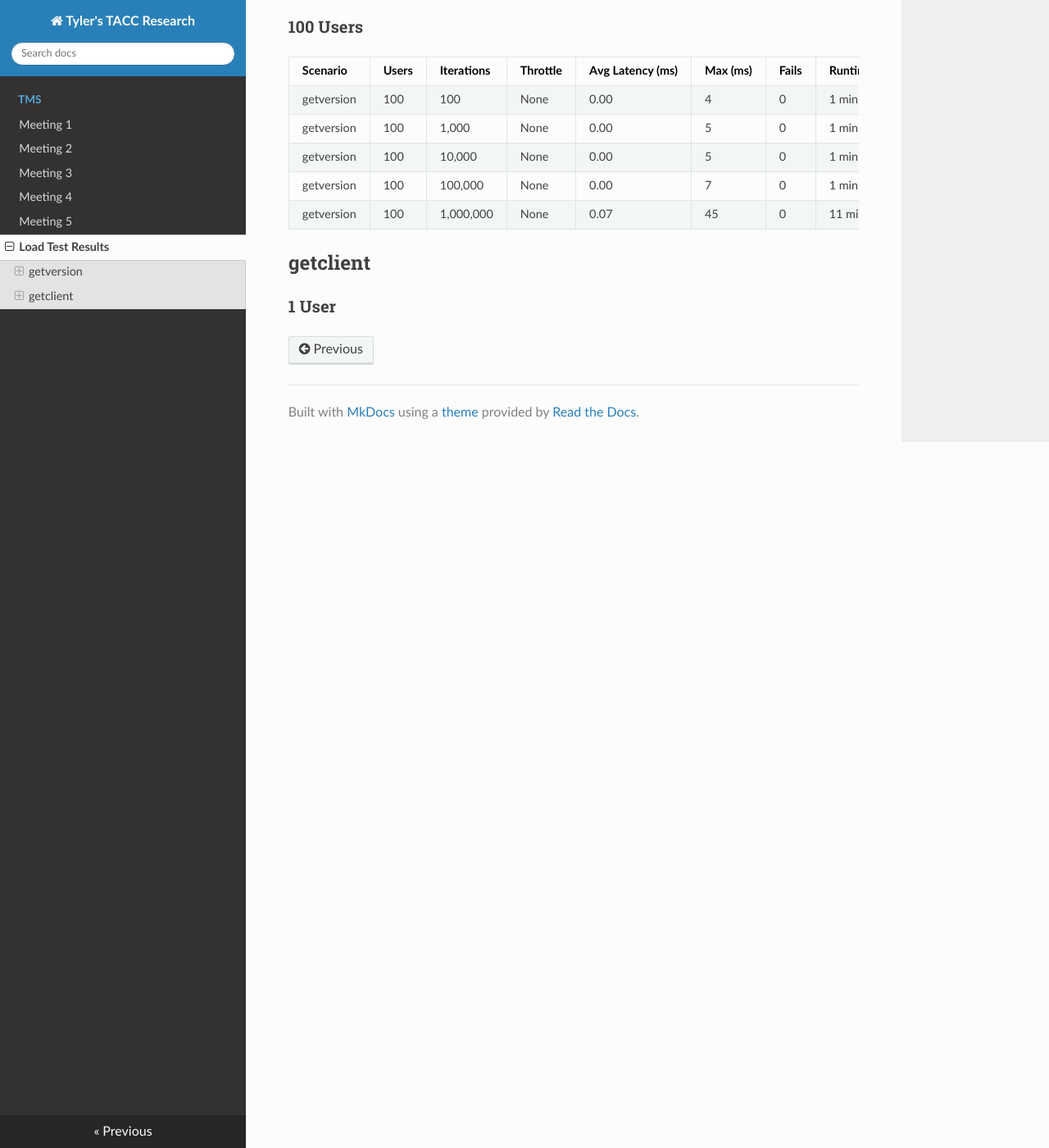
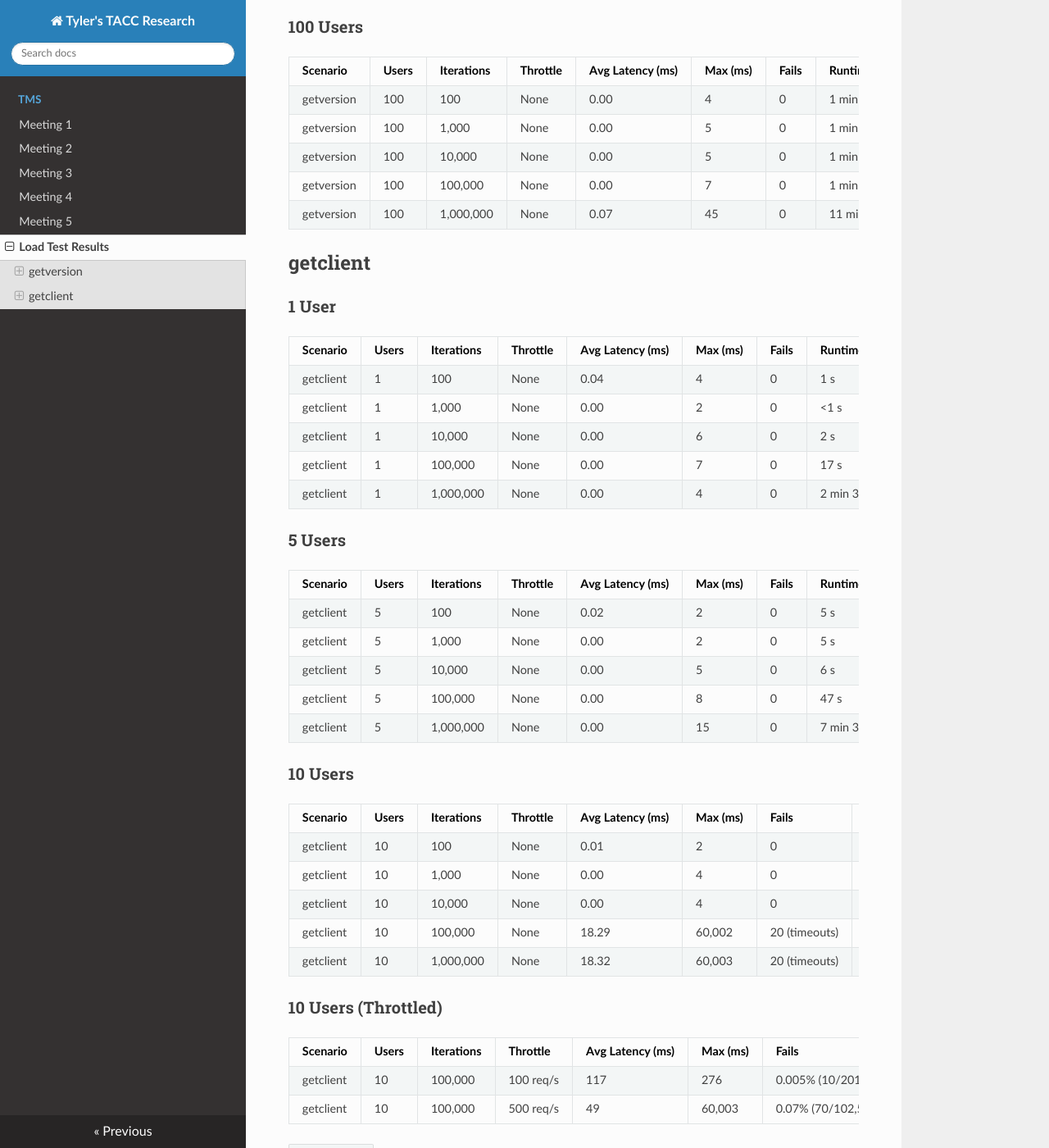
Before and after one commit to tyler0852/tylers-tacc-research, an MkDocs documentation site: the page built from docs/tms/loadtest_runs.md, in a window 1280 px wide and 1400 px high, scrolled down 1337 px. Shown: the whole window at 82% size. Built offline with MkDocs 1.6.1, drawn with Linux system fonts in a browser that asks for light colours; nearby versions of some CDN libraries.

Commit message:
Document load test results for getclient scenarios
Added detailed load test results for various user scenarios including average latency, maximum response times, and runtime for different iterations.

```diff
--- a/docs/tms/loadtest_runs.md
+++ b/docs/tms/loadtest_runs.md
@@ -55,3 +55,41 @@
 ## getclient
 
 ### 1 User
+
+| Scenario | Users | Iterations | Throttle | Avg Latency (ms) | Max (ms) | Fails | Runtime | Notes |
+|:-----------|:------|:-----------|:----------|:----------------|:-----------|:--------|:----------|:-------|
+| getclient | 1 | 100 | None | 0.04 | 4 | 0 | 1 s | na |
+| getclient | 1 | 1,000 | None | 0.00 | 2 | 0 | <1 s | na |
+| getclient | 1 | 10,000 | None | 0.00 | 6 | 0 | 2 s | na |
+| getclient | 1 | 100,000 | None | 0.00 | 7 | 0 | 17 s | na |
+| getclient | 1 | 1,000,000 | None | 0.00 | 4 | 0 | 2 min 37 s | na |
+
+
+### 5 Users
+
+| Scenario | Users | Iterations | Throttle | Avg Latency (ms) | Max (ms) | Fails | Runtime | Notes |
+|:-----------|:------|:-----------|:----------|:----------------|:-----------|:--------|:----------|:-------|
+| getclient | 5 | 100 | None | 0.02 | 2 | 0 | 5 s | na |
+| getclient | 5 | 1,000 | None | 0.00 | 2 | 0 | 5 s | na |
+| getclient | 5 | 10,000 | None | 0.00 | 5 | 0 | 6 s | na |
+| getclient | 5 | 100,000 | None | 0.00 | 8 | 0 | 47 s | na |
+| getclient | 5 | 1,000,000 | None | 0.00 | 15 | 0 | 7 min 35 s | na |
+
+
+### 10 Users
+
+| Scenario | Users | Iterations | Throttle | Avg Latency (ms) | Max (ms) | Fails | Runtime | Notes |
+|:-----------|:------|:-----------|:----------|:----------------|:-----------|:--------|:----------|:-------|
+| getclient | 10 | 100 | None | 0.01 | 2 | 0 | 10 s | na |
+| getclient | 10 | 1,000 | None | 0.00 | 4 | 0 | 10 s | na |
+| getclient | 10 | 10,000 | None | 0.00 | 4 | 0 | 12 s | na |
+| getclient | 10 | 100,000 | None | 18.29 | 60,002 | 20 (timeouts) | 1 min 56 s | TMS froze mid-run; manual stop required. |
+| getclient | 10 | 1,000,000 | None | 18.32 | 60,003 | 20 (timeouts) | 1 min 14 s | TMS froze again; required manual termination. |
+
+
+### 10 Users (Throttled)
+
+| Scenario | Users | Iterations | Throttle | Avg Latency (ms) | Max (ms) | Fails | Runtime | Notes |
+|:-----------|:------|:-----------|:----------|:----------------|:-----------|:--------|:----------|:-------|
+| getclient | 10 | 100,000 | 100 req/s | 117 | 276 | 0.005% (10/201,857) | 39 min 48 s| Fully stable — no freezes or timeouts. Throughput capped at ~84 req/s. Manually stopped. |
+| getclient | 10 | 100,000 | 500 req/s | 49 | 60,003 | 0.07% (70/102,550) | 9 min 32 s| Partially overloaded — throughput ~182 req/s.  Stable start, then saturation indicated ceiling <200 req/s. |
```
